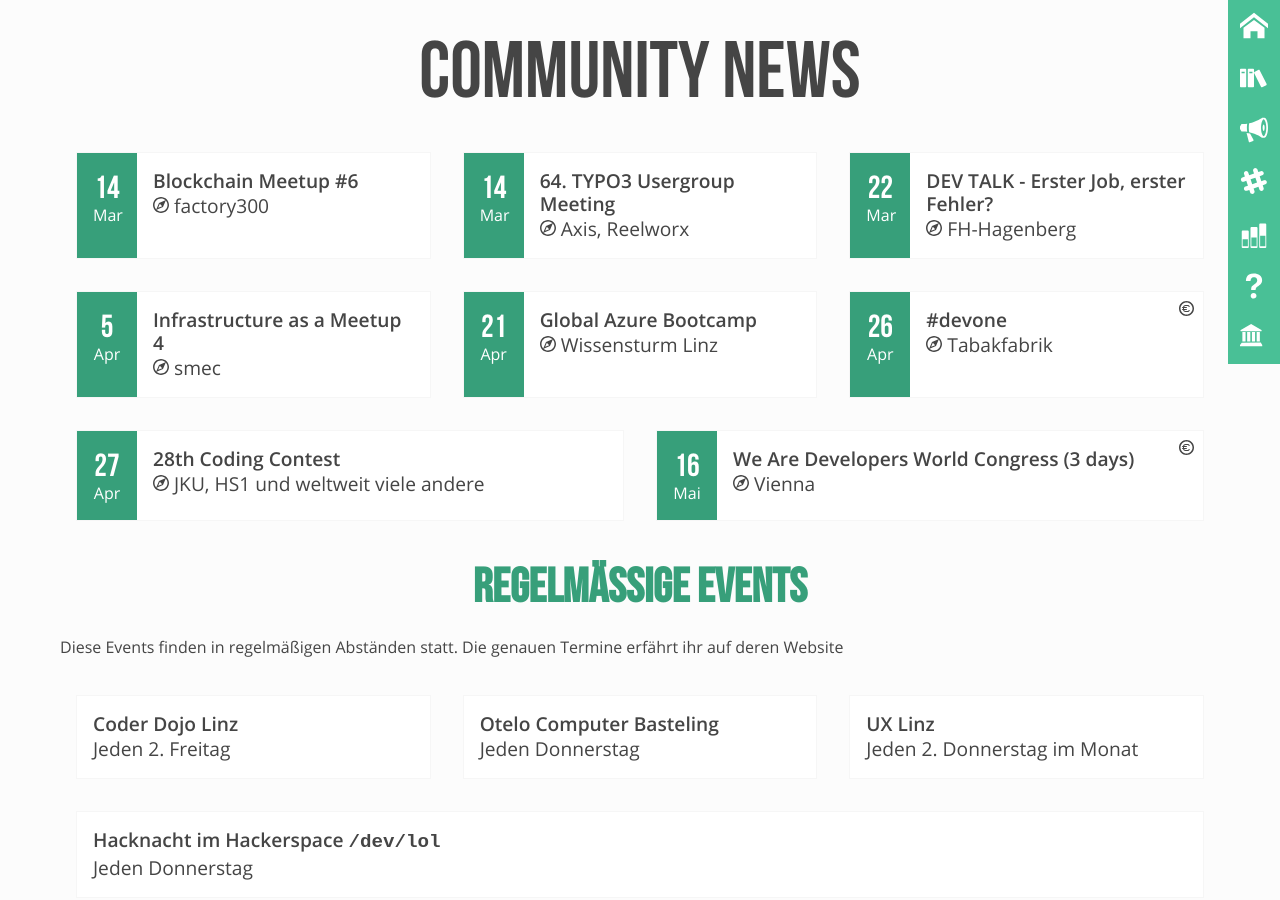
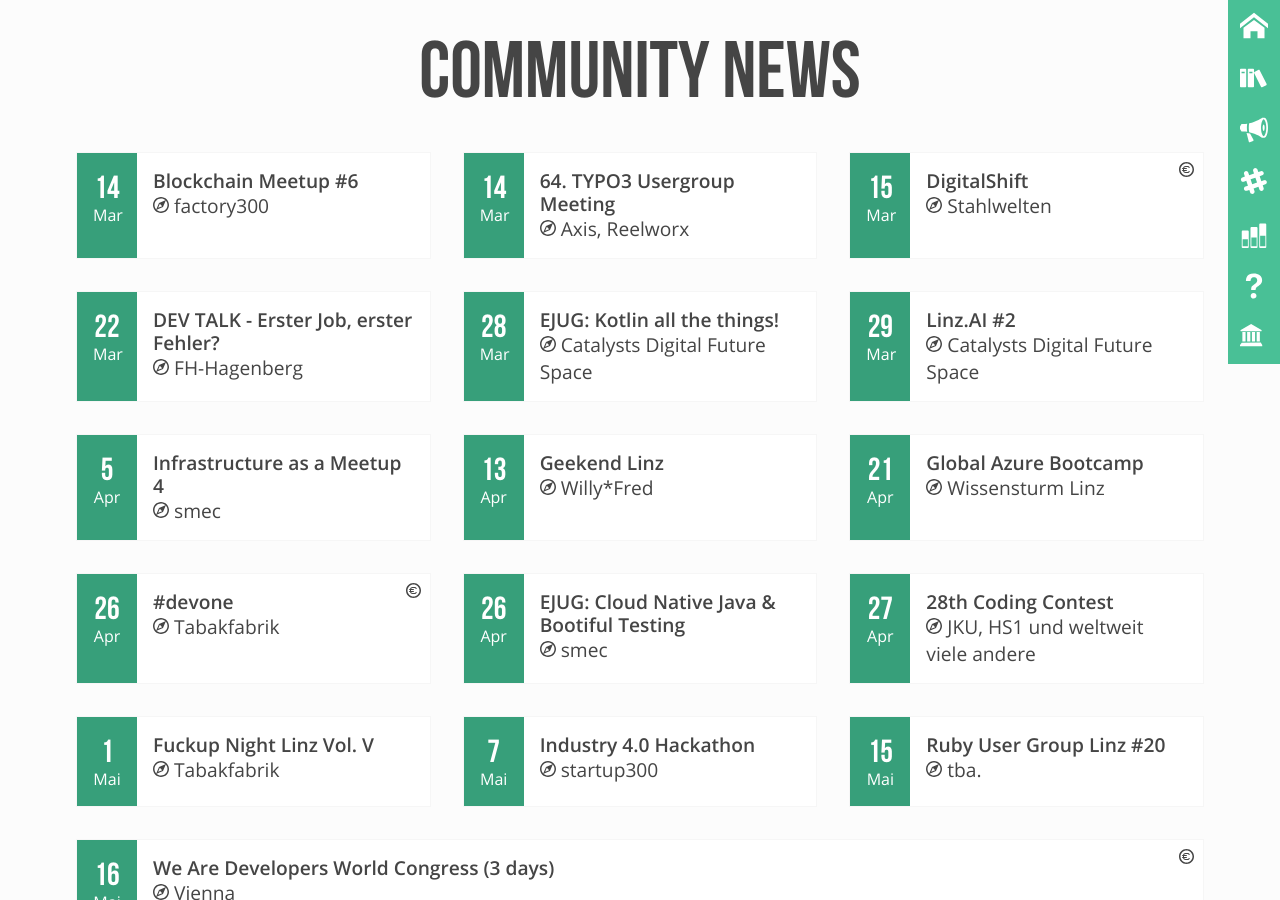
Before and after one commit to mericanAncer127/plauscherl, a Jekyll site: the page built from pages/community-news.html, in a window 1280 px wide and 900 px high. Built offline with Jekyll 4.4.1, drawn with Linux system fonts in a browser that asks for light colours.

Commit message:
Added loads of events (#131)

```diff
--- a/_data/community.yml
+++ b/_data/community.yml
@@ -10,6 +10,11 @@
       location: "Runtastic"
       date: 2017-03-15
       link: "https://meetup.com/Ruby-User-Group-Linz-RUGL/events/237342046"
+    -
+      name: "Ruby User Group Linz #20"
+      location: "tba."
+      date: 2018-05-15
+      link: "https://www.meetup.com/Ruby-User-Group-Linz-RUGL/events/245677239/"
 -
   id: aug-linz
   name: "Atlassian User Group Linz"
@@ -210,6 +215,16 @@
       location: "Wissensturm"
       date: 2017-09-12
       link: https://www.meetup.com/de-DE/Enterprise-Java-User-Group-Austria/events/241997768/
+    -
+      name: "EJUG: Kotlin all the things!"
+      location: "Catalysts Digital Future Space"
+      date: 2018-03-28
+      link: https://www.meetup.com/Enterprise-Java-User-Group-Austria/events/248023580/
+    -
+      name: "EJUG: Cloud Native Java & Bootiful Testing"
+      location: "smec"
+      date: 2018-04-26
+      link: https://www.meetup.com/Enterprise-Java-User-Group-Austria/events/248024229/
 -
   id: responsive
   name: "Responsive Org Linz"
@@ -452,6 +467,11 @@
       location: Tabakfabrik
       date: 2018-01-18
       link: https://www.f6s.com/fuckupnightslinzvol.iv
+    -
+      name: "Fuckup Night Linz Vol. V"
+      location: Tabakfabrik
+      date: 2018-05-01
+      link: https://www.facebook.com/events/566219833723437/
 -
   id: pioneers
   name: "Pioneers Industry 4.0 Hackathon"
@@ -461,6 +481,11 @@
       location: startup300
       date: 2017-11-06
       link: https://pioneers.io/discover/industry-hackathon
+    -
+      name: "Industry 4.0 Hackathon"
+      location: startup300
+      date: 2018-05-07
+      link: http://factory300.spaces.nexudus.com/de/events/view/542926439/industry-40-hackathon
 -
   id: 7lytix
   name: "Data Science Hackathon"
@@ -498,3 +523,36 @@
       location: karriere.at
       date: 2018-03-08
       link: https://www.meetup.com/de-DE/Agile-User-Group-Linz/events/247798603/
+-
+  id: linz-ai
+  name: "Linz.AI"
+  events:
+    -
+      name: "Linz.AI #1"
+      location: smec
+      date: 2018-03-06
+      link: https://www.meetup.com/linz-ai/events/247306900/
+    -
+      name: "Linz.AI #2"
+      location: Catalysts Digital Future Space
+      date: 2018-03-29
+      link: https://www.meetup.com/linz-ai/events/248055890/
+-
+  id: akarion
+  name: "Akarion"
+  events:
+    -
+      name: "DigitalShift"
+      location: Stahlwelten
+      date: 2018-03-15
+      link: https://digitalshift.xyz/
+      cost: EUR
+-
+  id: devlol
+  name: "/dev/lol"
+  events:
+    -
+      name: "Geekend Linz"
+      location: "Willy*Fred"
+      date: 2018-04-13
+      link: https://devlol.org/wiki/DevLoL/geekend/2018
```
